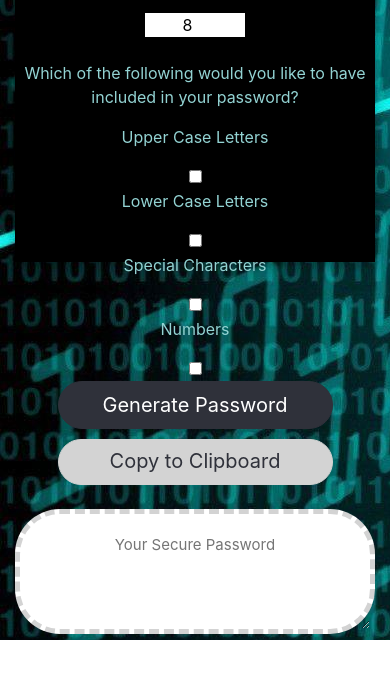
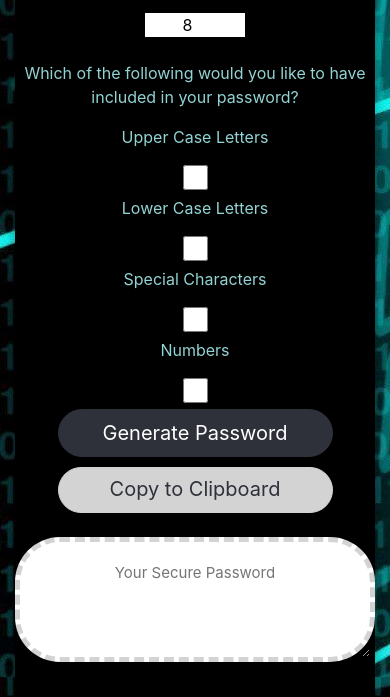
Before and after one commit to LynnONeill/PasswordGenerator, a plain HTML site: page index.html in a window 390 px wide. Shown: the part 403-1100 px from the top of the page. Before the commit the page ends 1043 px from the top, so only its background shows below. Drawn offline with nearby package versions, Linux system fonts and the light colour scheme.

Commit message:
Added final touches on making page responsive.  Also added more comments.

```diff
--- a/index.html
+++ b/index.html
@@ -72,7 +72,7 @@
         </div>
 
       </div>
-      <div class="row">
+      <div class="row passWordBox">
           <div class="col-12">
             <br>
             <textarea readonly id="password" placeholder="Your Secure Password"
--- a/javascript.js
+++ b/javascript.js
@@ -4,7 +4,6 @@ var lower = ["abcdefghijklmnopqrstuvwxyz"];
 var alpha = ["0123456789"];
 var special = ["!,#$%^&*()~+=<>|?"];
 var charSet = "";
-// var fullPass = "Your password is ";
 
 var confAlpha = document.getElementById("numbers");
 var confLower = document.getElementById("lowers");
@@ -13,37 +12,52 @@ var confSpecials = document.getElementById("specials");
 var password ="";
 
 var charNo = document.getElementById("charBox");
-console.log(confUpper.checked);
-console.log(confSpecials.checked);
+
+// Below are if statements used to select the types of characters that will be used based on user input //
 function generate() {
 
+// If the numbers box is checked, numbers will be added to the string for random selection.//
   if (confAlpha.checked == true) {
     charSet += alpha;
     console.log(charSet);
   }
+
+// If the lower case box is checked, lower case numbers will be added to the string for random selection//
   if (confLower.checked == true) {
     charSet += lower;
     console.log(charSet);
   }
 
+// If the upper case box is checked, upper case numbers will be added to the string for random selection//
   if (confUpper.checked == true) {
     charSet += upper;
     console.log(charSet);
   }
 
+  // if the special characters box is checked, special characters will be added to the string for random selection //
   if (confSpecials.checked == true) {
     charSet += special;
     console.log(charSet);
   }
+  // if none of the boxes are checked the use will receive the message below letting them know that they must select at least one option. //
+  if (confLower.checked !== true && confUpper.checked !== true && confAlpha !== true && confSpecials !== true) {
+    alert("You must select at least one character type")
+  }
+
+// this loop will use the password lenght entered by the user to deterimine how many times a random number will be selected from the total character set based on the selected criteria.//
+
     for (var i = 0; i < charNo.value; i++) {
 
       password += charSet.charAt(Math.floor(Math.random() * charSet.length));
       console.log(password);
     }
-
+  // This allows for the new password to be displayed in the lower text box//
   return document.getElementById("password").innerText = password;
   }
+
+
   var copyText = document.getElementById("copy");
+
   copyText.addEventListener("click" , copy);
 
   function copy(e) {
--- a/style.css
+++ b/style.css
@@ -83,6 +83,23 @@ p {
 
 }
 
+#uppers {
+    width: 25px;
+    height: 25px;
+}
+#lowers {
+    width: 25px;
+    height: 25px;
+}
+
+#numbers {
+    width: 25px;
+    height: 25px;
+}
+#specials {
+    width: 25px;
+    height: 25px;
+}
 @media screen and (max-width: 600px) {
     .container {
         padding: 15px;
@@ -90,9 +107,9 @@ p {
     .wrapper {
         width: 100%;
         margin: auto;
+        height: 1100px;
     }
     h1 {
-        padding-left: 35px;
         margin-left: 0px;
     }
     h2 {
@@ -101,6 +118,10 @@ p {
     #password {
         width: 100%;
         margin: auto;
+    }
+
+    #passWordBox {
+        text-align: center;
     }
 
     .btn-primary {
```
